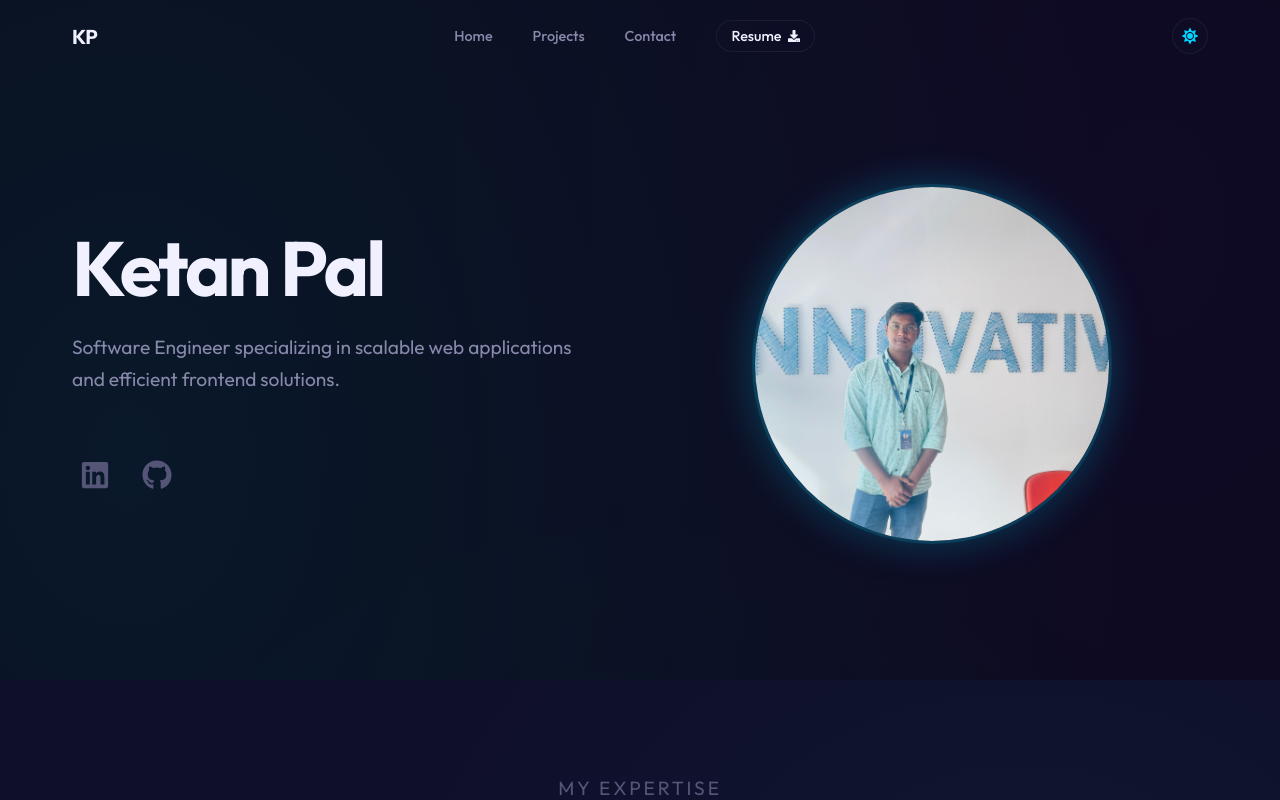
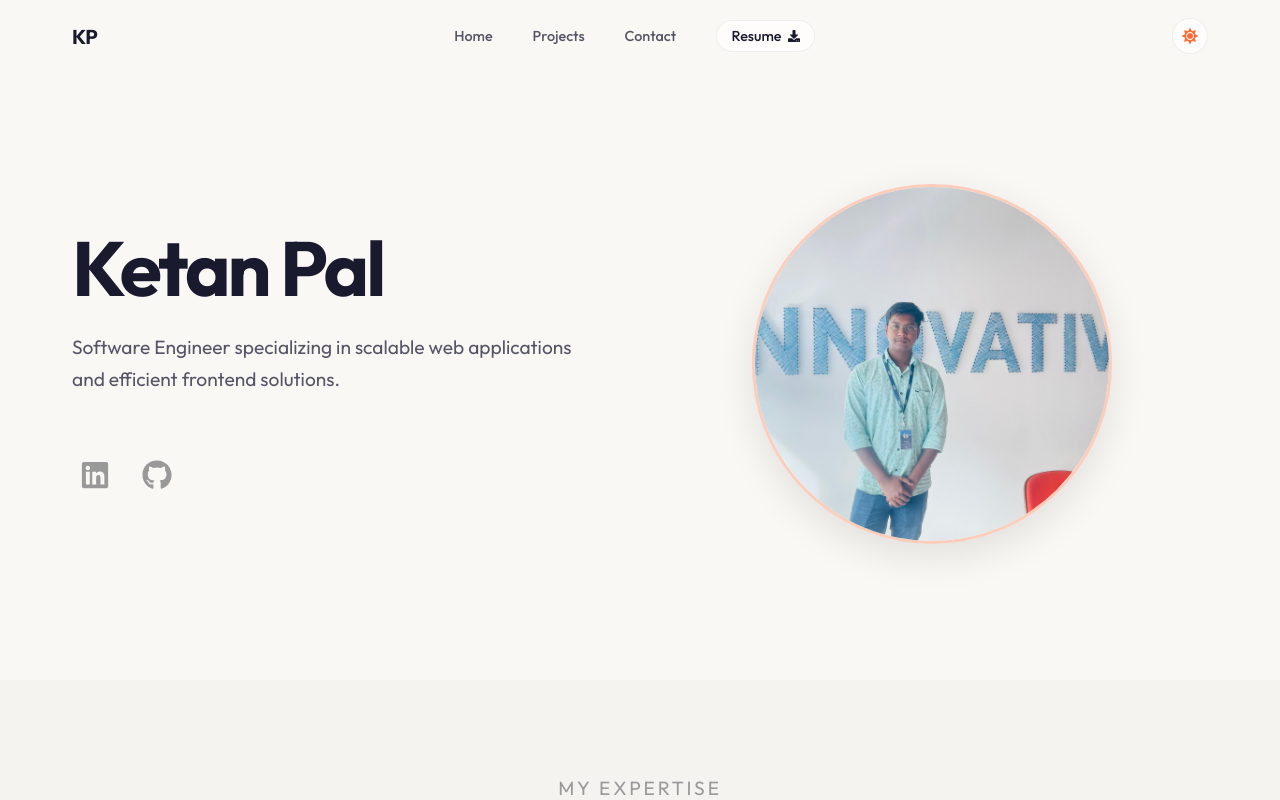
Before and after one commit to Ketan-Pal/Portfolio-2026, a Next.js app: page / in a window 1280 px wide. Shown: the top 800 px of the page. Built offline with nearby package versions, Linux system fonts and the light colour scheme.

Commit message:
chaged default theme

```diff
--- a/src/components/ThemeProvider.tsx
+++ b/src/components/ThemeProvider.tsx
@@ -11,7 +11,7 @@ interface ThemeContextType {
 
 const ThemeContext = createContext<ThemeContextType>({
     theme: "dark",
-    toggleTheme: () => {},
+    toggleTheme: () => { },
 });
 
 export function useTheme() {
@@ -28,7 +28,7 @@ export default function ThemeProvider({ children }: { children: React.ReactNode
             setTheme(saved);
             document.documentElement.setAttribute("data-theme", saved);
         } else {
-            document.documentElement.setAttribute("data-theme", "dark");
+            document.documentElement.setAttribute("data-theme", "light");
         }
 
         // Remove any scroll lock that was injected
```
